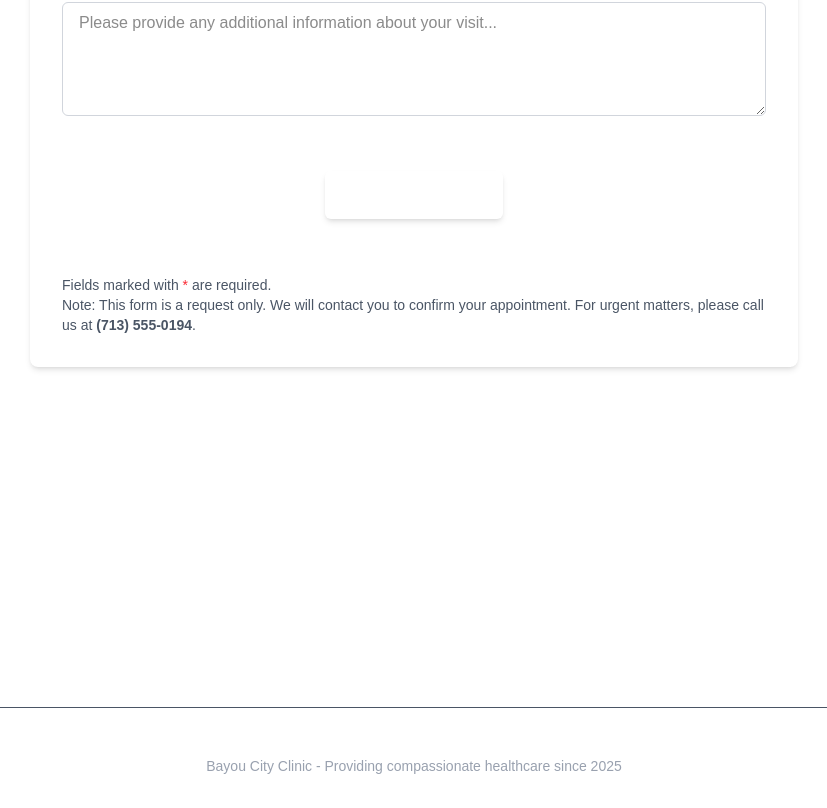
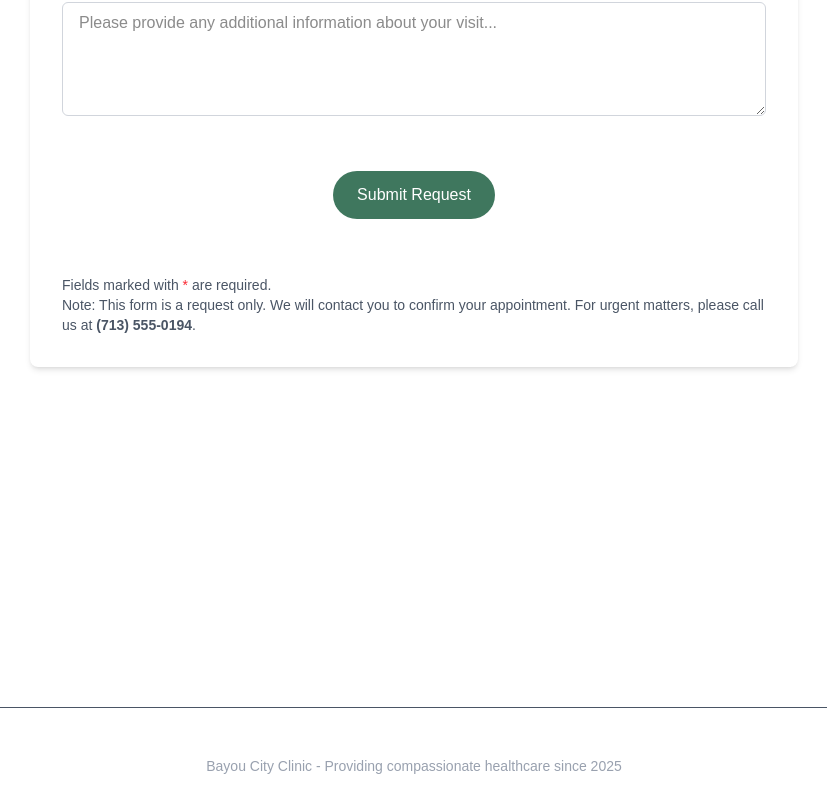
Before and after one commit to Morty2024/BayouCityClinic, a Next.js app: page /appointments in a window 1280 px wide. Shown: the part 1318-2126 px from the top of the page, without its empty margins (226-1053 px from the left). Built offline with nearby package versions, Linux system fonts and the light colour scheme.

Commit message:
Update appointment submit button to match site theme

```diff
--- a/pages/appointments.tsx
+++ b/pages/appointments.tsx
@@ -390,7 +390,7 @@ const Appointments: React.FC = () => {
                 <div className="md:col-span-2 mt-6 mb-6 flex justify-center">
                   <button
                     type="submit"
-                    className="px-8 py-3 bg-dark-green hover:bg-green-600 text-white font-medium rounded-md shadow-md transition duration-300 ease-in-out disabled:opacity-50 disabled:cursor-not-allowed"
+                    className="bg-[#3f775e] text-white px-6 py-3 rounded-full hover:bg-[#4c8f73] transition-colors duration-300 transform hover:scale-105 disabled:opacity-50 disabled:cursor-not-allowed disabled:hover:scale-100"
                     disabled={isSubmitting}
                   >
                     {isSubmitting ? 'Processing...' : 'Submit Request'}
```
